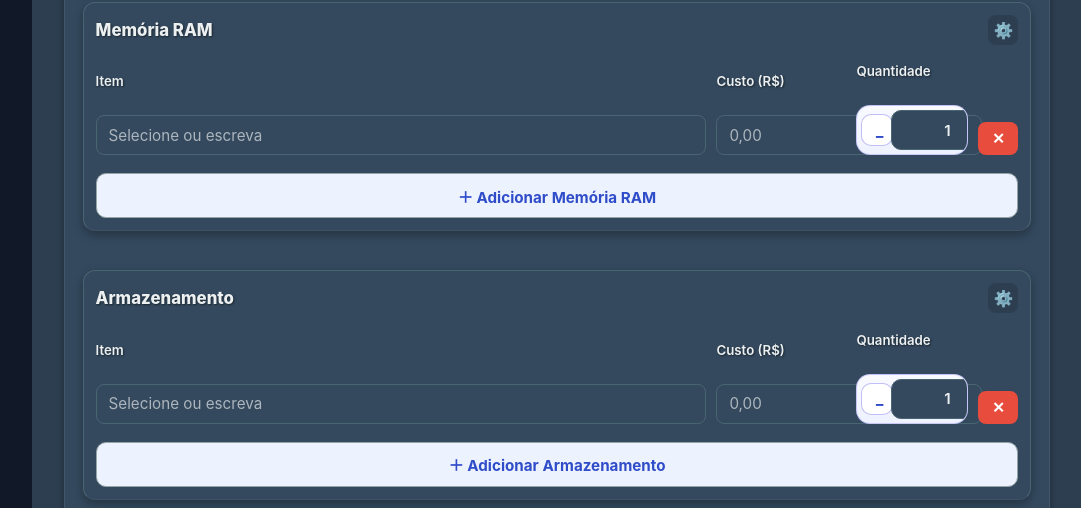
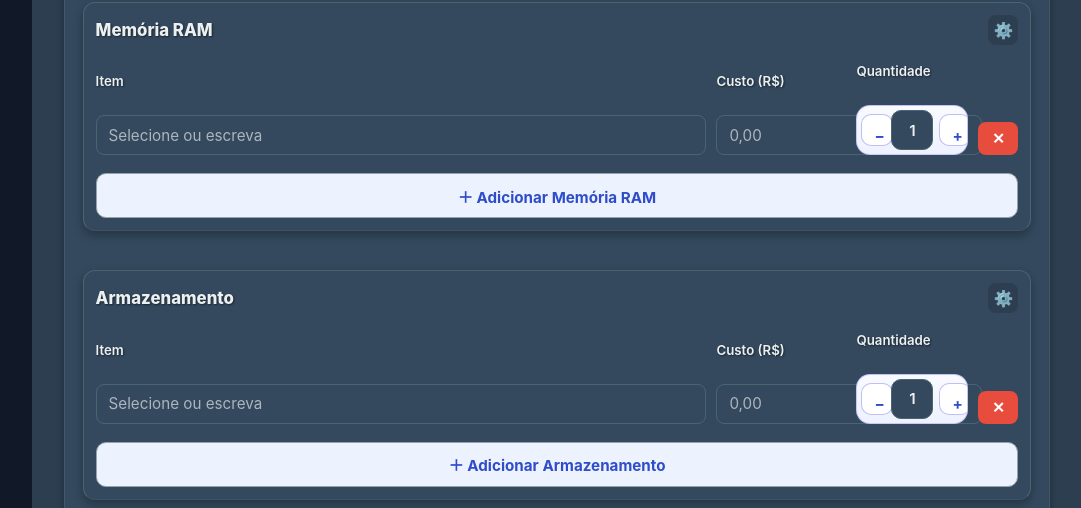
Before and after one commit to FelipeWelter/lojaWeb, a Flask app: page /montar-pc in a window 1280 px wide. Shown: the part 997-1505 px from the top of the page, without its empty margins (198-1279 px from the left). Run offline with Flask 3, Linux system fonts and the light colour scheme; the visitor is signed in with stand-in values (Sample User, id 1); data comes from the database, SQL or seed files in the repository; data that the repository does not hold is empty.

Commit message:
Corrige recorte do botão + no controle de quantidade

```diff
--- a/static/styles.css
+++ b/static/styles.css
@@ -1943,10 +1943,14 @@ body.dashboard-page textarea:focus {
 }
 
 .montaje-card .multi-qty-field,
-.montaje-card .multi-row .qty-control,
-.montaje-card .multi-row input[name$="_qtys[]"] {
+.montaje-card .multi-row .qty-control {
   width: 112px;
   min-width: 112px;
+}
+
+.montaje-card .multi-row input[name$="_qtys[]"] {
+  width: 100%;
+  min-width: 0;
 }
 
 .montaje-card .multi-row .qty-control {
@@ -1963,7 +1967,11 @@ body.dashboard-page textarea:focus {
   }
 
   .montaje-card .multi-qty-field,
-  .montaje-card .multi-row .qty-control,
+  .montaje-card .multi-row .qty-control {
+    width: 100%;
+    min-width: 0;
+  }
+
   .montaje-card .multi-row input[name$="_qtys[]"] {
     width: 100%;
     min-width: 0;
```
